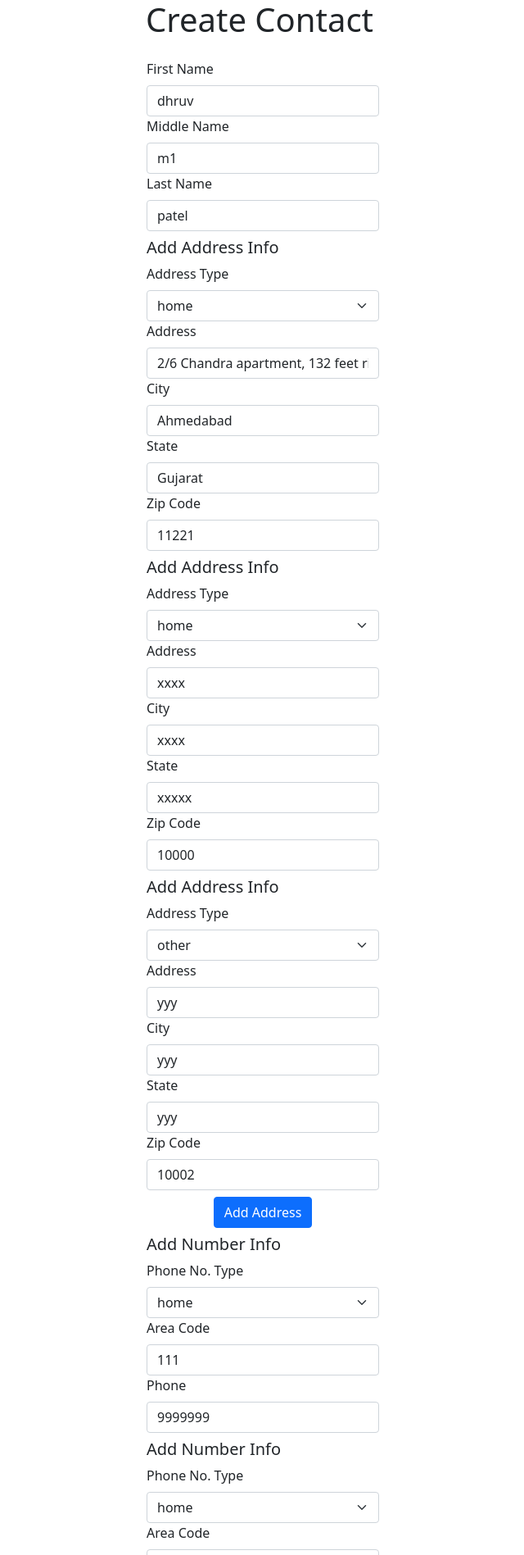
After one commit to dhruvbpatel/ContactList-DjangoApp, a Django app: template contactlist/crudapp/templates/update.html in a window 1280 px wide. The commit adds this page. Shown: the top 1897 px of the page at 82% size, without its empty margins (323-963 px from the left). Run offline with Django 3.2, Linux system fonts and the light colour scheme; the template is opened without the code that fills it: values that come from a table or form of the project are taken from there, others are empty; data comes from the database, SQL or seed files in the repository; both versions use the stored data as it was after the commit.

Commit message:
edit module complete
edit and update module completed with multiple address

```diff
--- /dev/null
+++ b/contactlist/crudapp/templates/update.html
@@ -0,0 +1,264 @@
+<!DOCTYPE html>
+<html lang="en">
+
+<head>
+    <!-- Required meta tags -->
+    <meta charset="utf-8" />
+    <meta name="viewport" content="width=device-width, initial-scale=1" />
+
+    <!-- Bootstrap CSS -->
+    <link href="https://cdn.jsdelivr.net/npm/bootstrap@5.1.3/dist/css/bootstrap.min.css" rel="stylesheet"
+        integrity="sha384-1BmE4kWBq78iYhFldvKuhfTAU6auU8tT94WrHftjDbrCEXSU1oBoqyl2QvZ6jIW3" crossorigin="anonymous" />
+    <script src="https://ajax.googleapis.com/ajax/libs/jquery/3.5.1/jquery.min.js"></script>
+
+    <title>Edit Contact</title>
+</head>
+
+<body>
+    <div class="container">
+        <div class="row justify-content-center">
+            <h1 style="text-align: center">Create Contact</h1>
+
+            <script src="https://cdn.jsdelivr.net/npm/bootstrap@5.1.3/dist/js/bootstrap.bundle.min.js"
+                integrity="sha384-ka7Sk0Gln4gmtz2MlQnikT1wXgYsOg+OMhuP+IlRH9sENBO0LRn5q+8nbTov4+1p"
+                crossorigin="anonymous"></script>
+
+            <form class="g-3 mb-5 ms-2" style="width: 300px" method="POST">
+                {% csrf_token %}
+                <div id="name_container">
+                    <div class="">
+                        <label class="form-label">First Name</label>
+                        <input type="text" name="fname" maxlength="120" required="" id="id_fname" class="form-control"
+                            value="{{cform.fname}}" />
+                    </div>
+                    <div class="">
+                        <label class="form-label">Middle Name</label>
+                        <input type="text" name="mname" maxlength="120" id="id_mname" class="form-control"
+                            value="{{cform.mname}}" />
+                    </div>
+                    <div class="">
+                        <label class="form-label">Last Name</label>
+                        <input type="text" name="lname" maxlength="120" required="" id="id_lname" class="form-control"
+                            value="{{cform.lname}}" />
+                    </div>
+                </div>
+                <div id="address_for_loop">
+
+                    {% for obj in aform %}
+                    <h5 class="my-2">Add Address Info</h5>
+                    <div class="">
+                        <label class="form-label">Address Type</label>
+                        <select class="form-select" aria-label="Select" name="address_type" id="address_type">
+                            <option value="{{obj.address_type}}" selected> {{obj.address_type}}</option>Select</option>
+                            <option value="home">Home</option>
+                            <option value="work">Work</option>
+                            <option value="other">Other</option>
+                            {% comment %} <option value="delete">Delete</option> {% endcomment %}
+                        </select>
+                    </div>
+
+                    <div class="">
+                        <label class="form-label">Address</label>
+                        <input type="text" name="address" maxlength="120" id="id_street" class="form-control"
+                            value="{{obj.address}}" placeholder="Enter street address" />
+                    </div>
+                    <div class="">
+                        <label class="form-label">City</label>
+                        <input type="text" name="city" maxlength="120" id="id_city" class="form-control"
+                            value="{{obj.city}}" placeholder="Enter city" />
+                    </div>
+                    <div class="">
+                        <label class="form-label">State</label>
+                        <input type="text" name="state" maxlength="120" id="id_state" class="form-control"
+                            value="{{obj.state}}" placeholder="Enter state" />
+                    </div>
+                    <div class="">
+                        <label class="form-label">Zip Code</label>
+                        <input type="number" name="zipcode" maxlength="120" id="zipcode" class="form-control" step="1"
+                            min="10000" max="99999" value="{{obj.zipcode}}" placeholder="Enter zip code" />
+                    </div>
+                    {% endfor %}
+                </div>
+                <div id="address_container" class="d-none">
+                    <div id="address_form">
+                        <h5 class="my-2">Add Address Info</h5>
+                        <div class="">
+                            <label class="form-label">Address Type</label>
+                            <select class="form-select" aria-label="Select" name="address_type" id="address_type">
+                                <option selected disabled value="">Select</option>
+                                <option value="home">Home</option>
+                                <option value="work">Work</option>
+                                <option value="other">Other</option>
+                            </select>
+                        </div>
+
+                        <div class="">
+                            <label class="form-label">address</label>
+                            <input type="text" name="address" maxlength="120" id="address" class="form-control"
+                                placeholder="Enter street address" />
+                        </div>
+                        <div class="">
+                            <label class="form-label">City</label>
+                            <input type="text" name="city" maxlength="120" id="id_city" class="form-control"
+                                placeholder="Enter city" />
+                        </div>
+                        <div class="">
+                            <label class="form-label">State</label>
+                            <input type="text" name="state" maxlength="120" id="id_state" class="form-control"
+                                placeholder="Enter state" />
+                        </div>
+                        <div class="">
+                            <label class="form-label">Zip Code</label>
+                            <input type="number" name="zipcode" maxlength="120" id="zipcode" class="form-control"
+                                step="1" min="10000" max="99999" placeholder="Enter zip code" />
+                        </div>
+                    </div>
+                </div>
+                <div class="my-2 text-center">
+                    <button class="btn btn-primary" id="address_btn">
+                        Add Address
+                    </button>
+                </div>
+                <div id="number_for_loop">
+                    {% for obj in pform %}
+                    <h5 class="my-2">Add Number Info</h5>
+                    <div class="">
+                        <label class="form-label">Phone No. Type</label>
+                        <select class="form-select" aria-label="Select" name="phone_type" id="phone_type">
+                            <option value="{{obj.phone_type}}" selected>{{obj.phone_type}}</option>Select</option>
+                            <option value="home">Home</option>
+                            <option value="work">Work</option>
+                            <option value="other">Other</option>
+                            <option value="delete">Delete</option>
+                        </select>
+                    </div>
+                    <div class="">
+                        <label class="form-label">Area Code</label>
+                        <input type="number" name="area_code" maxlength="120" id="area_code" class="form-control"
+                            step="1" value="{{obj.area_code}}" min="100" max="999" />
+                    </div>
+                    <div class="">
+                        <label class="form-label">Phone</label>
+                        <input type="number" class="form-control" id="phone" name="phone" placeholder="Enter Phone"
+                            pattern="[0-9]{7}" value="{{obj.number}}">
+                    </div>
+                    {% endfor %}
+                </div>
+                <div id="number_container" class="d-none">
+                    <div id="number_form">
+                        <h5 class="my-2">Add Number Info</h5>
+                        <div class="">
+                            <label class="form-label">Phone No. Type</label>
+                            <select class="form-select" aria-label="Select" name="phone_type" id="phone_type">
+                                <option selected disabled value="">Select</option>
+                                <option value="home">Home</option>
+                                <option value="work">Work</option>
+                                <option value="other">Other</option>
+                            </select>
+                        </div>
+                        <div class="">
+                            <label class="form-label">Area Code</label>
+                            <input type="number" name="area_code" maxlength="120" id="area_code" class="form-control"
+                                step="1" min="100" max="999" />
+                        </div>
+                        <div class="">
+                            <label class="form-label">Number</label>
+                            <input type="tel" class="form-control" id="phone" name="phone" placeholder="Enter Phone"
+                                pattern="[0-9]{10}" value="{{pform.number}}">
+                        </div>
+                    </div>
+                </div>
+
+                <div class="my-2 text-center">
+                    <div class="my-2 text-center">
+                        <button class="btn btn-primary" id="number_btn">Add Number</button>
+                    </div>
+
+
+                    <div id="date_for_loop">
+                        {% for obj in dform %}
+                        <h5 class="my-2">Add Date Info</h5>
+                        <div class="">
+                            <label class="form-label">Date type</label>
+                            <select class="form-select" aria-label="Default select example" id="date_type"
+                                name="date_type">
+                                <option value="{{obj.date_type}}" selected>{{obj.date_type}}</option>Select</option>
+                                <option value="birthday">Birthdate</option>
+                                <option value="aniversary">Aniversary</option>
+                                <option value="other">Other</option>
+                                <option value="delete">Delete</option>
+                            </select>
+                        </div>
+                        <div class="">
+                            <label class="form-label">Date</label> <br>
+                            <input type="date" class="form-control" id="date" name="date" placeholder="Enter Date"
+                            value="{{dform.date| date:"Y-m-d" }}">
+                        </div>
+                        {% endfor %}
+                    </div>
+                    <div id="date_container" class="d-none">
+                        <div id="date_form">
+                            <h5 class="my-2">Add Date Info</h5>
+                            <div class="">
+                                <label class="form-label">Date type</label>
+                                <select class="form-select" aria-label="Default select example" id="date_type"
+                                    name="date_type">
+                                    <option selected disabled value="">Select</option>
+                                    <option value="birthday">Birthdate</option>
+                                    <option value="aniversary">Aniversary</option>
+                                    <option value="other">Other</option>
+                                </select>
+                            </div>
+                            <div class="">
+                                <label class="form-label">Date</label>
+                                <input type="date" name="date" maxlength="120" id="id_date" class="form-control" />
+                            </div>
+                        </div>
+                    </div>
+
+                    <button class="btn btn-primary" id="date_btn">Add Date</button>
+                </div>
+                <div class="my-2 text-center">
+                    <button type="submit" class="btn btn-warning">Update</button>
+                </div>
+            </form>
+        </div>
+    </div>
+</body>
+<script>
+    $("#address_btn").click(function (e) {
+        e.preventDefault();
+        var classes = $("#address_container").attr("class").split(/\s+/);
+        if (classes[0] == "d-none") {
+            $("#address_container").removeClass("d-none");
+        } else {
+            $("#address_container").append(
+                $("#address_container :nth-child(1)").html()
+            );
+        }
+    });
+    $("#number_btn").click(function (e) {
+        e.preventDefault();
+        var classes = $("#number_container").attr("class").split(/\s+/);
+        if (classes[0] == "d-none") {
+            $("#number_container").removeClass("d-none");
+        } else {
+            $("#number_container").append(
+                $("#number_container :nth-child(1)").html()
+            );
+        }
+    });
+    $("#date_btn").click(function (e) {
+        e.preventDefault();
+        var classes = $("#date_container").attr("class").split(/\s+/);
+        if (classes[0] == "d-none") {
+            $("#date_container").removeClass("d-none");
+        } else {
+            $("#date_container").append(
+                $("#date_container :nth-child(1)").html()
+            );
+        }
+    });
+</script>
+
+</html>
--- a/contactlist/crudapp/urls.py
+++ b/contactlist/crudapp/urls.py
@@ -20,7 +20,9 @@ from crudapp import views
 urlpatterns = [
     path('', views.insertView.as_view(), name='addview'),
     path('show_list/', views.ContactList.as_view(), name="contact_list"),
-    path('edit/<int:pk>/', views.editView.as_view(), name='editView'),
+    # path('edit/<int:pk>/', views.editView.as_view(), name='editView'),
+    path('edit/<int:pk>/', views.updateView.as_view(), name='editView'),
+
     path('delete/<int:pk>/', views.deleteView.as_view(), name='deleteView'),
     path('data-table/', views.data_list_table, name="showData"),
     path('show/',views.show),
```
Also changed, not shown: contactlist/crudapp/models.py (+10 -10 lines), contactlist/crudapp/templates/edit.html (+25 -18 lines), contactlist/crudapp/templates/form.html (+62 -55 lines), contactlist/crudapp/views.py (+182 -71 lines), contactlist/crudapp/migrations/0004_alter_address_zipcode.py (added), contactlist/crudapp/migrations/0005_alter_address_zipcode.py (added), contactlist/crudapp/migrations/0006_auto_20211107_1909.py (added), contactlist/crudapp/migrations/0007_alter_date_date_type.py (added), contactlist/db.sqlite3.
